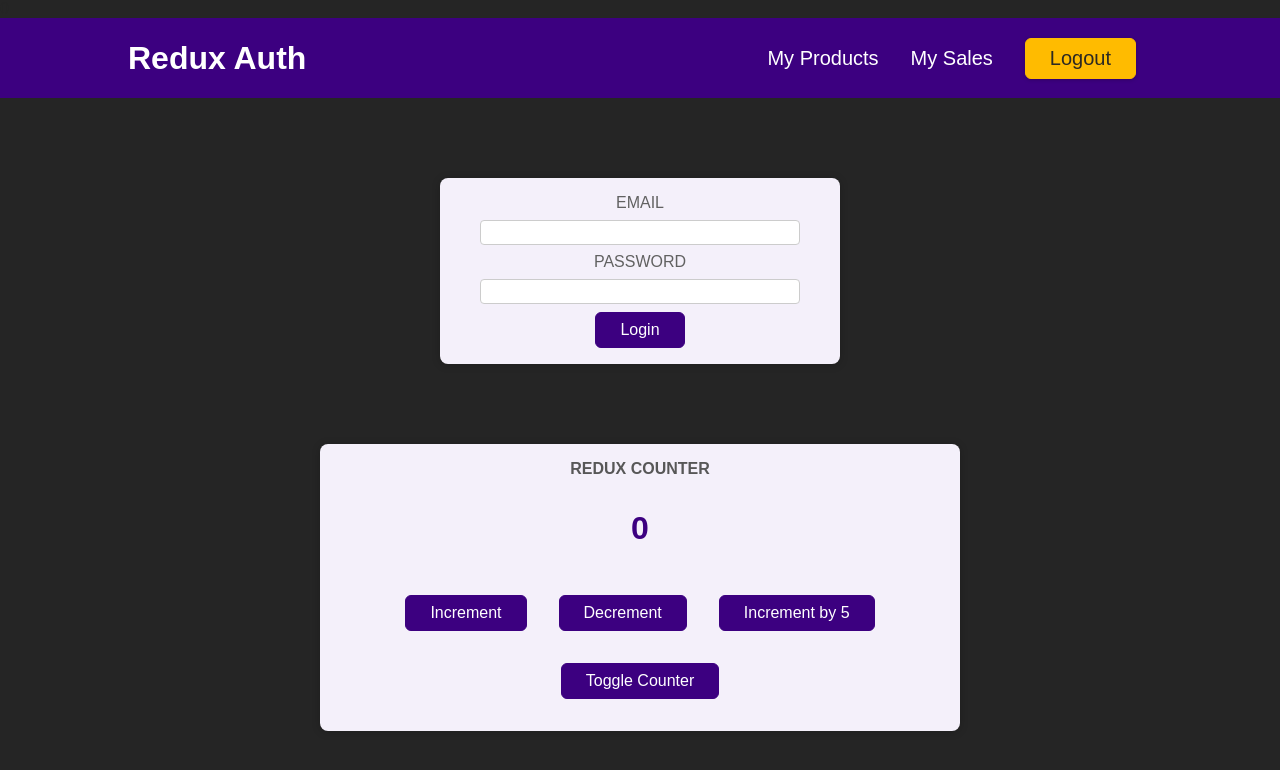
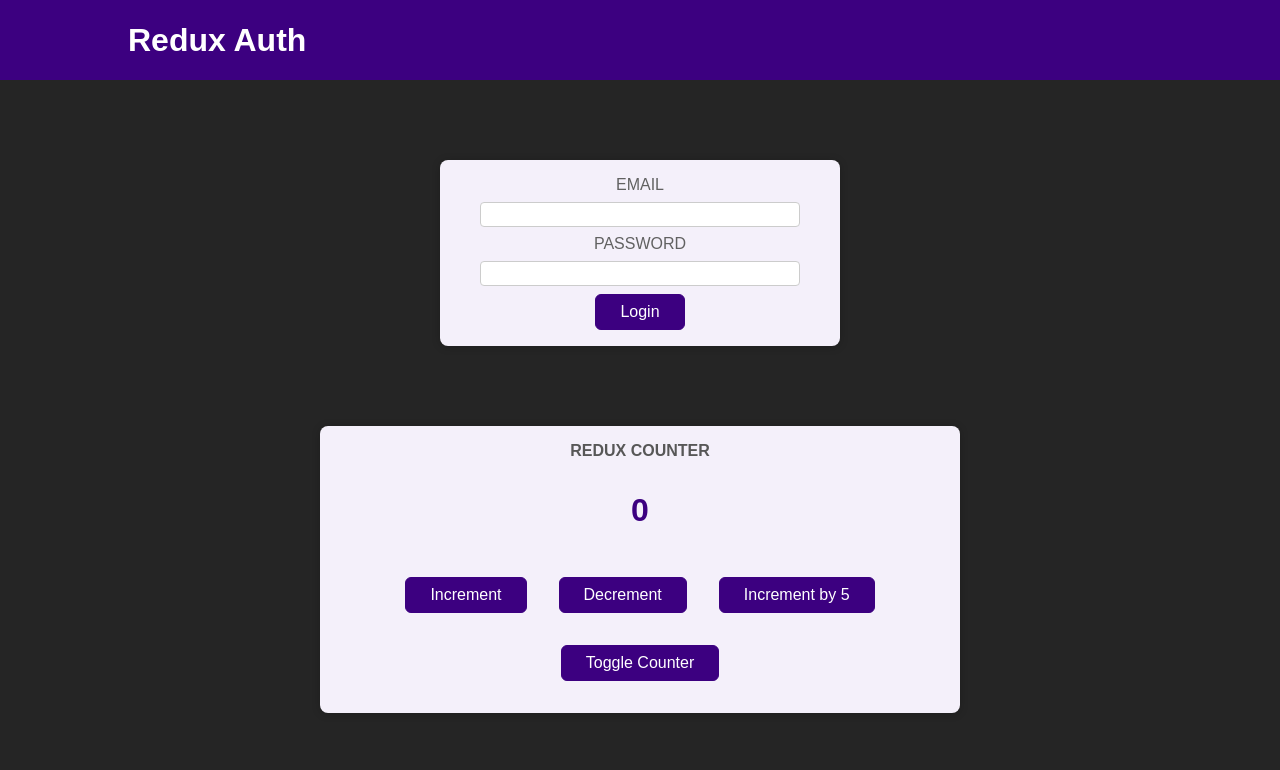
Before and after one commit to AaradhyaGitHub/react-redux, a React (Create React App) app: page / in a window 1280 px wide. Shown: the top 770 px of the page. Built offline with nearby package versions, Linux system fonts and the light colour scheme.

Commit message:
Implemented slice for authentication

```diff
--- a/src/App.js
+++ b/src/App.js
@@ -8,7 +8,7 @@ import { useSelector } from "react-redux";
 
 function App() {
 
-  const auth = useSelector((state) => state.counter.counter);
+  const auth = useSelector((state) => state.auth.isAuthenticated);
 
 
 
--- a/src/components/Auth.js
+++ b/src/components/Auth.js
@@ -7,7 +7,8 @@ const Auth = () => {
 
   const dispatch = useDispatch();
 
-  const handleLogin = () =>{
+  const handleLogin = (event) =>{
+    event.preventDefault();
     dispatch(authActions.login());
   }
 
--- a/src/components/Header.js
+++ b/src/components/Header.js
@@ -1,29 +1,33 @@
-import classes from './Header.module.css';
-import { useDispatch } from "react-redux";
-import { authActions } from '../store/index.js';
+import classes from "./Header.module.css";
+import { useSelector, useDispatch } from "react-redux";
+import { authActions } from "../store/index.js";
 
 const Header = () => {
+  const isAuth = useSelector((state) => state.auth.isAuthenticated);
+
   const dispatch = useDispatch();
 
-  const handleLogout = () =>{
+  const handleLogout = () => {
     dispatch(authActions.logout());
-  }
+  };
   return (
     <header className={classes.header}>
       <h1>Redux Auth</h1>
+      {isAuth && (
         <nav>
           <ul>
             <li>
-            <a href='/'>My Products</a>
+              <a href="/">My Products</a>
             </li>
             <li>
-            <a href='/'>My Sales</a>
+              <a href="/">My Sales</a>
             </li>
             <li>
               <button onClick={handleLogout}>Logout</button>
             </li>
           </ul>
         </nav>
+      )}
     </header>
   );
 };
```
Lines whose indentation alone changed are shown as unchanged.
